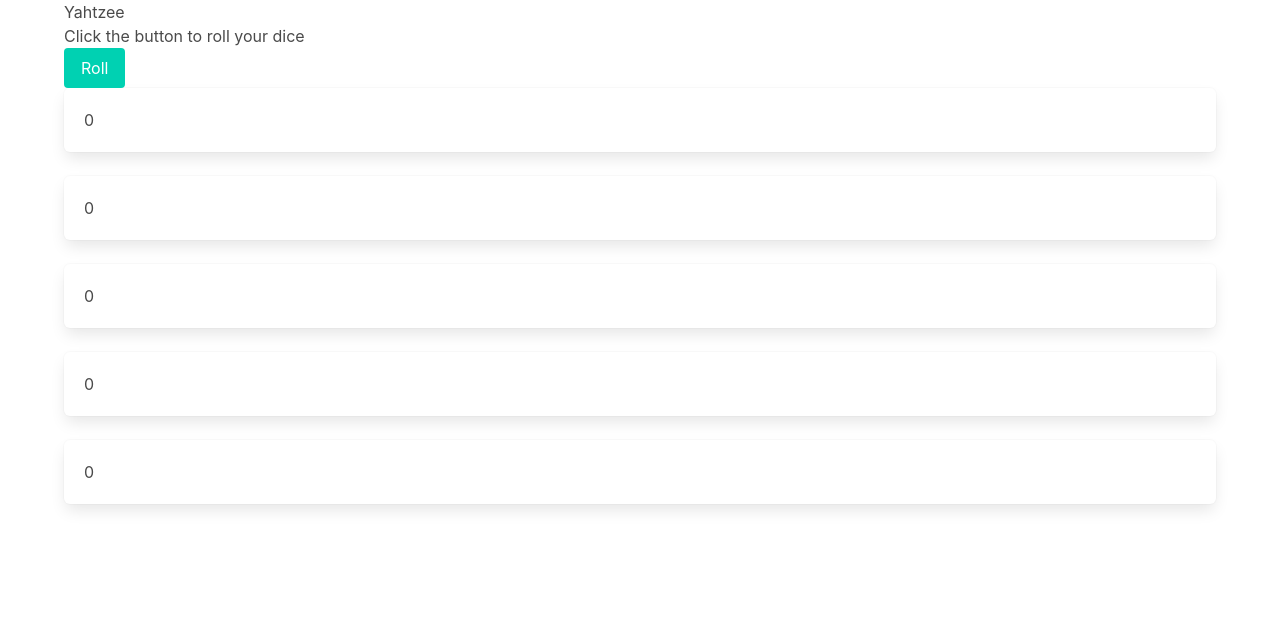
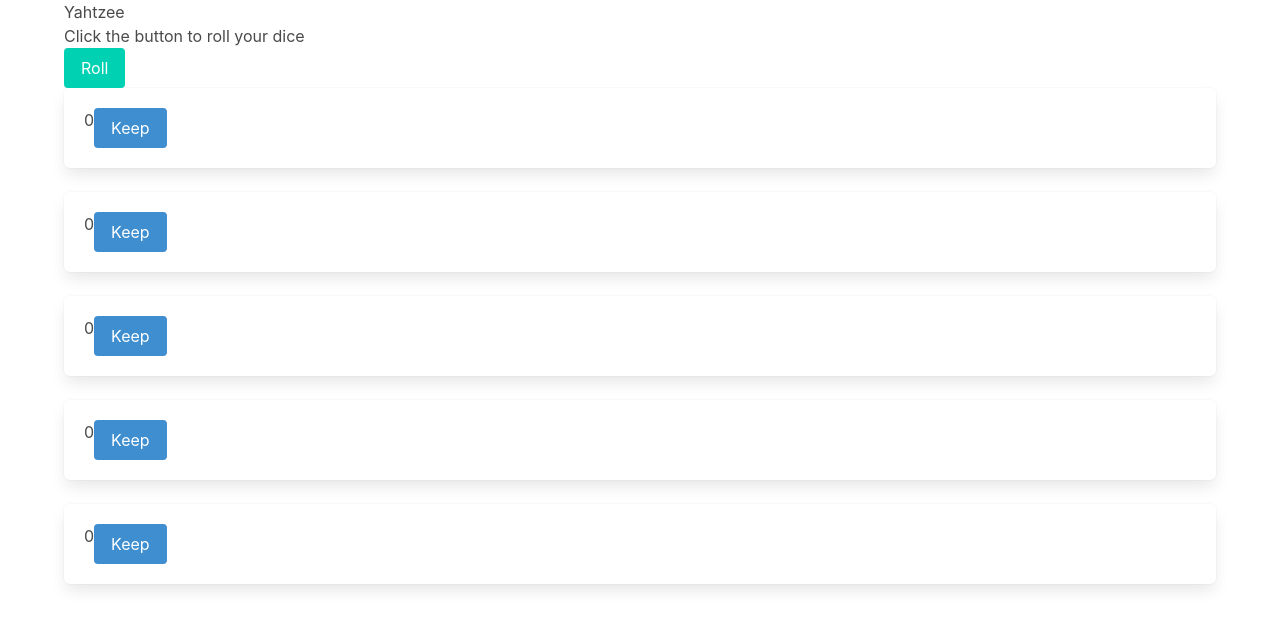
Before and after one commit to joshuaking06/Yahtzee-, a React app: page / in a window 1280 px wide. Shown: the top 628 px of the page. Built offline with nearby package versions, Linux system fonts and the light colour scheme.

Commit message:
dice can be set aside out of play for next roll

```diff
--- a/src/components/App.js
+++ b/src/components/App.js
@@ -15,22 +15,27 @@
 const App = () => {
 	const [ dice, setDice ] = useState([
 		{
+			id: 1,
 			num: 0,
 			inPlay: true
 		},
 		{
+			id: 2,
 			num: 0,
 			inPlay: true
 		},
 		{
+			id: 3,
 			num: 0,
 			inPlay: true
 		},
 		{
+			id: 4,
 			num: 0,
 			inPlay: true
 		},
 		{
+			id: 5,
 			num: 0,
 			inPlay: true
 		}
--- a/src/components/DiceBox.js
+++ b/src/components/DiceBox.js
@@ -2,10 +2,21 @@
 import { S_IXGRP } from 'constants'
 
 const DiceBox = ({ dice, setDice }) => {
+	console.log(dice)
+
 	const rollDice = () => {
 		const newDice = dice.map((die) => {
 			if (die.inPlay === false) return die
 			return { ...die, num: Math.floor(Math.random() * 6) + 1 }
+		})
+		setDice(newDice)
+	}
+
+	const keepDice = (e) => {
+		const newDice = dice.map((die) => {
+			if (die.id !== parseInt(e.target.id)) return die
+			const status = die.inPlay
+			return { ...die, inPlay: !status }
 		})
 		setDice(newDice)
 	}
@@ -17,8 +28,11 @@
 				Roll
 			</button>
 			{dice.map((die) => (
-				<div key={Math.random().toString(6)} className="box">
+				<div key={die.id} className="box">
 					{die.num}
+					<button id={die.id} className="button is-info" onClick={keepDice}>
+						Keep
+					</button>
 				</div>
 			))}
 		</div>
```
